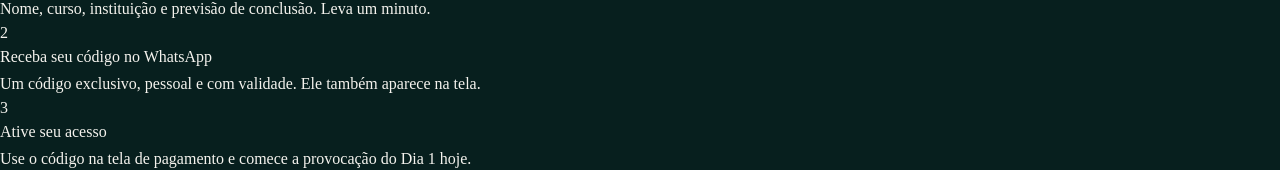
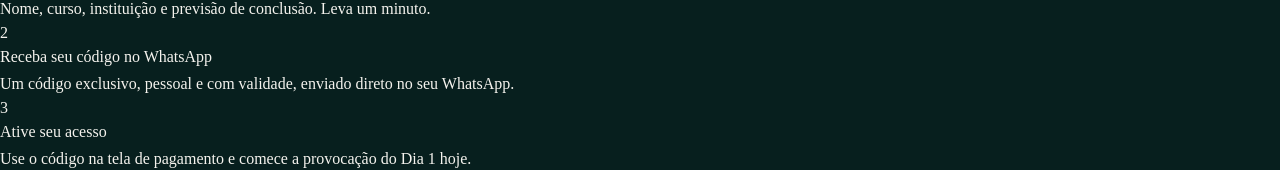
Before and after one commit to brunnofalcao/diariamente-site, a Next.js app: page /estudante in a window 1280 px wide. Shown: the part 765-935 px from the top of the page. Built offline with nearby package versions, Linux system fonts and the light colour scheme.

Commit message:
Add files via upload

```diff
--- a/app/estudante/page.tsx
+++ b/app/estudante/page.tsx
@@ -108,7 +108,7 @@ export default function Estudante() {
               },
               {
                 t: "Receba seu código no WhatsApp",
-                d: "Um código exclusivo, pessoal e com validade. Ele também aparece na tela.",
+                d: "Um código exclusivo, pessoal e com validade, enviado direto no seu WhatsApp.",
               },
               {
                 t: "Ative seu acesso",
```
